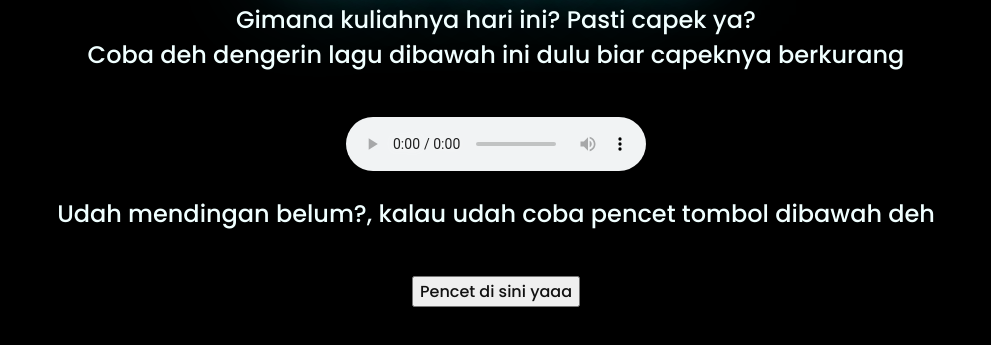
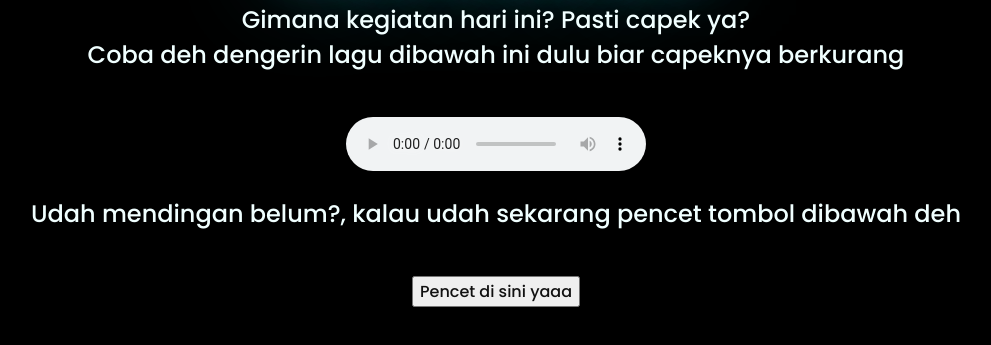
Before and after one commit to gregoriusAlan/Belajar-Coding, a plain HTML site: page kado/index.html in a window 1280 px wide. Shown: the part 421-766 px from the top of the page, without its empty margins (152-1143 px from the left). Drawn offline with Linux system fonts and the light colour scheme.

Commit message:
mengganti teks

```diff
--- a/kado/index.html
+++ b/kado/index.html
@@ -19,13 +19,13 @@
         <span>MAHARANI</span>
     </div>
     <div class="description">
-        <span>Gimana kuliahnya hari ini?</span>
+        <span>Gimana kegiatan hari ini?</span>
         <span>Pasti capek ya?</span><br>
         <span>Coba deh dengerin lagu dibawah ini dulu biar capeknya berkurang</span>
     </div><br>
     <audio src="lagu.mp3" controls></audio><br>
     <div class="description">
-        <span>Udah mendingan belum?, kalau udah coba pencet tombol dibawah deh</span>
+        <span>Udah mendingan belum?, kalau udah sekarang pencet tombol dibawah deh</span>
     </div><br>
     <div class="button">
         <button>
```
